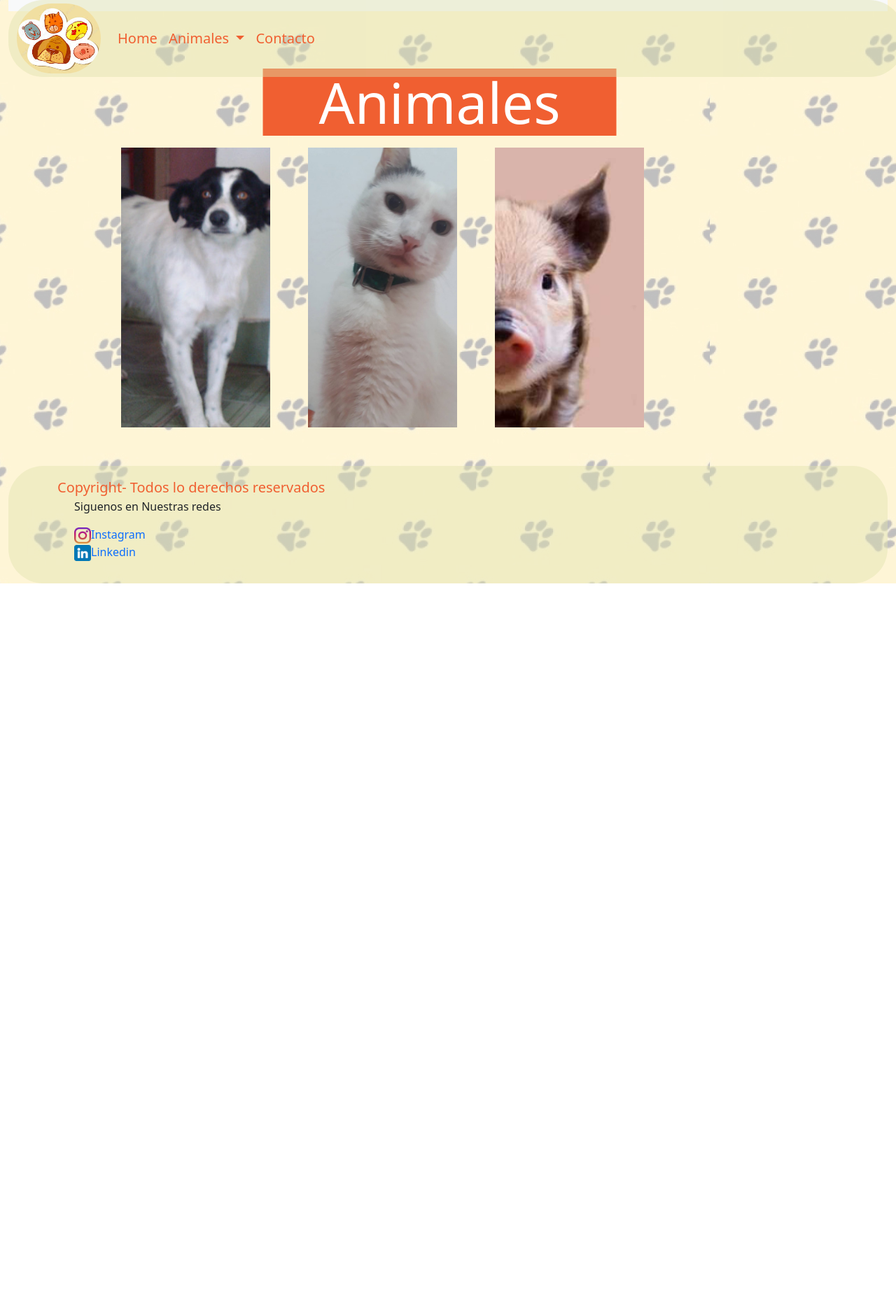
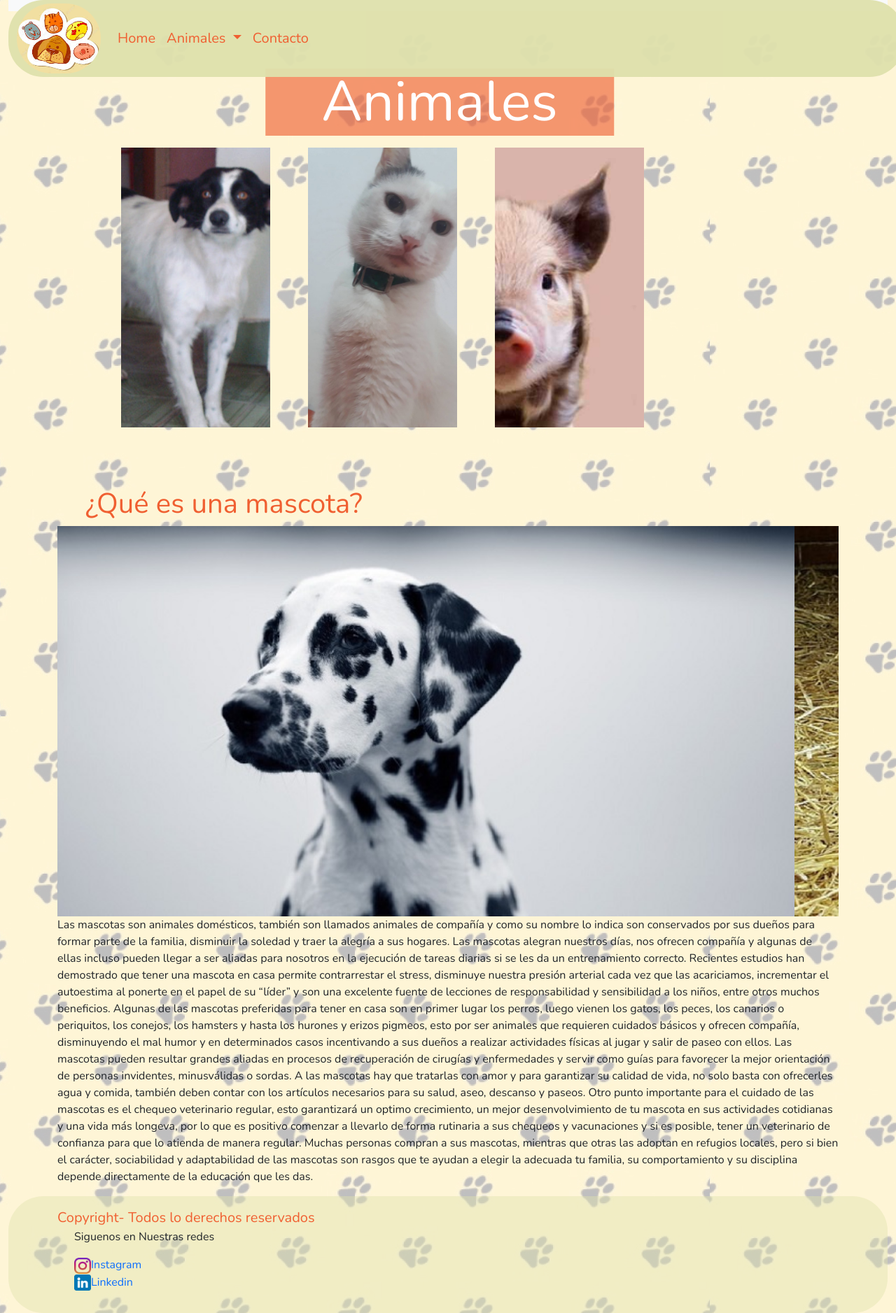
Before and after one commit to CatrielZ/Animal-Labat, a plain HTML site: page index.html in a window 1280 px wide. Shown: the whole page at 70% size. Before the commit the page ends 834 px from the top, so only its background shows below. Drawn offline with nearby package versions, Linux system fonts and the light colour scheme.

Commit message:
animando home

```diff
--- a/css/estilo.css
+++ b/css/estilo.css
@@ -1,5 +1,9 @@
+body{
+	font-family: 'Nunito', sans-serif;
+}
+
 .contenidoNav{
-	background-color: #dfe1ac6e;
+	background-color: #dfe1acf2; /*#dfe1ac6e;*/
 	position: fixed;
 	top: 0;
 	z-index: 1;
@@ -37,7 +41,7 @@
 .contenidoTitulo h1{
 	font-size: 5rem;
 	padding: 0 1em;
-	background-color: #F05F31 ;
+	background-color: #f05f31a1 ;
 	color: #fff;
 
 }
--- a/index.html
+++ b/index.html
@@ -67,6 +67,53 @@
 			    </div>
 			  </div>
 			</div>
+			<div class="container container-md">
+				<div class="cotenidoSubtitulo">
+					<h2>¿Qué es una mascota?</h2>
+				</div>
+				<!--Carrusel-->
+				<div id="carouselExampleSlidesOnly" class="carousel slide" data-bs-ride="carousel">
+				  <div class="carousel-inner">
+				    <div class="carousel-item active">
+				      <img src="imagenes/perroCarrusel.jpg" class="d-block w-100" alt="dog">
+				    </div>
+				    <div class="carousel-item">
+				      <img src="imagenes/cerditosCarrusel.jpg" class="d-block w-100" alt="pig">
+				    </div>
+				    <div class="carousel-item">
+				      <img src="imagenes/gatosCarrusel.jpg" class="d-block w-100" alt="cat">
+				    </div>
+				     <div class="carousel-item">
+				      <img src="imagenes/cerditosCarrusel2.jpg" class="d-block w-100" alt="pig">
+				    </div>
+				    <div class="carousel-item">
+				      <img src="imagenes/gatosCarrusel2.jpg" class="d-block w-100" alt="cat">
+				    </div>
+				     <div class="carousel-item">
+				      <img src="imagenes/perroCarrusel2.jpg" class="d-block w-100" alt="dog">
+				    </div>
+				  </div>
+				</div>
+				<!-- FIN Carrusel-->
+				<div class="m-6">
+					<p>
+						Las mascotas son animales domésticos, también son llamados animales de compañía y como su nombre lo indica son conservados por sus dueños para formar parte de la familia, disminuir la soledad y traer la alegría a sus hogares. Las mascotas alegran nuestros días, nos ofrecen compañía y algunas de ellas incluso pueden llegar a ser aliadas para nosotros en la ejecución de tareas diarias si se les da un entrenamiento correcto.
+						Recientes estudios han demostrado que tener una mascota en casa permite contrarrestar el stress, disminuye nuestra presión arterial cada vez que las acariciamos, incrementar el autoestima al ponerte en el papel de su “líder” y son una excelente fuente de lecciones de  responsabilidad y sensibilidad a los niños, entre otros muchos beneficios.
+
+						Algunas de las mascotas preferidas para tener en casa son en primer lugar los perros, luego vienen los gatos, los peces, los canarios o periquitos, los conejos, los hamsters y hasta los hurones y erizos pigmeos, esto por ser animales que requieren cuidados básicos y ofrecen compañía, disminuyendo el mal humor y en determinados casos incentivando a sus dueños a realizar actividades físicas al jugar y salir de paseo con ellos.
+
+						Las mascotas pueden resultar grandes aliadas en procesos de recuperación de cirugías y enfermedades y servir como guías para favorecer la mejor orientación de personas invidentes, minusválidas o sordas.  A las mascotas hay que tratarlas con amor y para garantizar su calidad de vida, no solo basta con ofrecerles agua y comida, también deben contar con los artículos necesarios para su salud, aseo, descanso y paseos.
+
+						Otro punto importante para el cuidado de las mascotas es el chequeo veterinario regular, esto garantizará un optimo crecimiento, un mejor desenvolvimiento de tu mascota en sus actividades cotidianas y una vida más longeva, por lo que es positivo comenzar a llevarlo de forma rutinaria a sus chequeos y vacunaciones y si es posible, tener un veterinario de confianza para que lo atienda de manera regular.
+
+						Muchas personas compran a sus mascotas,  mientras que otras las adoptan en refugios locales, pero si bien el carácter, sociabilidad y adaptabilidad de las mascotas son rasgos que te ayudan a elegir la adecuada tu familia, su comportamiento y su disciplina  depende directamente de la educación que les das.
+					</p>
+				</div>
+
+			</div>
+
+
+
 			<!--FIN CONTENIDO-->
 
 				<!--FOOTER-->
```
Also changed, not shown: imagenes/cerditosCarrusel.jpg (added), imagenes/cerditosCarrusel2.jpg (added), imagenes/gatosCarrusel.jpg (added), imagenes/gatosCarrusel2.jpg (added), imagenes/perroCarrusel.jpg (added), imagenes/perroCarrusel2.jpg (added).
